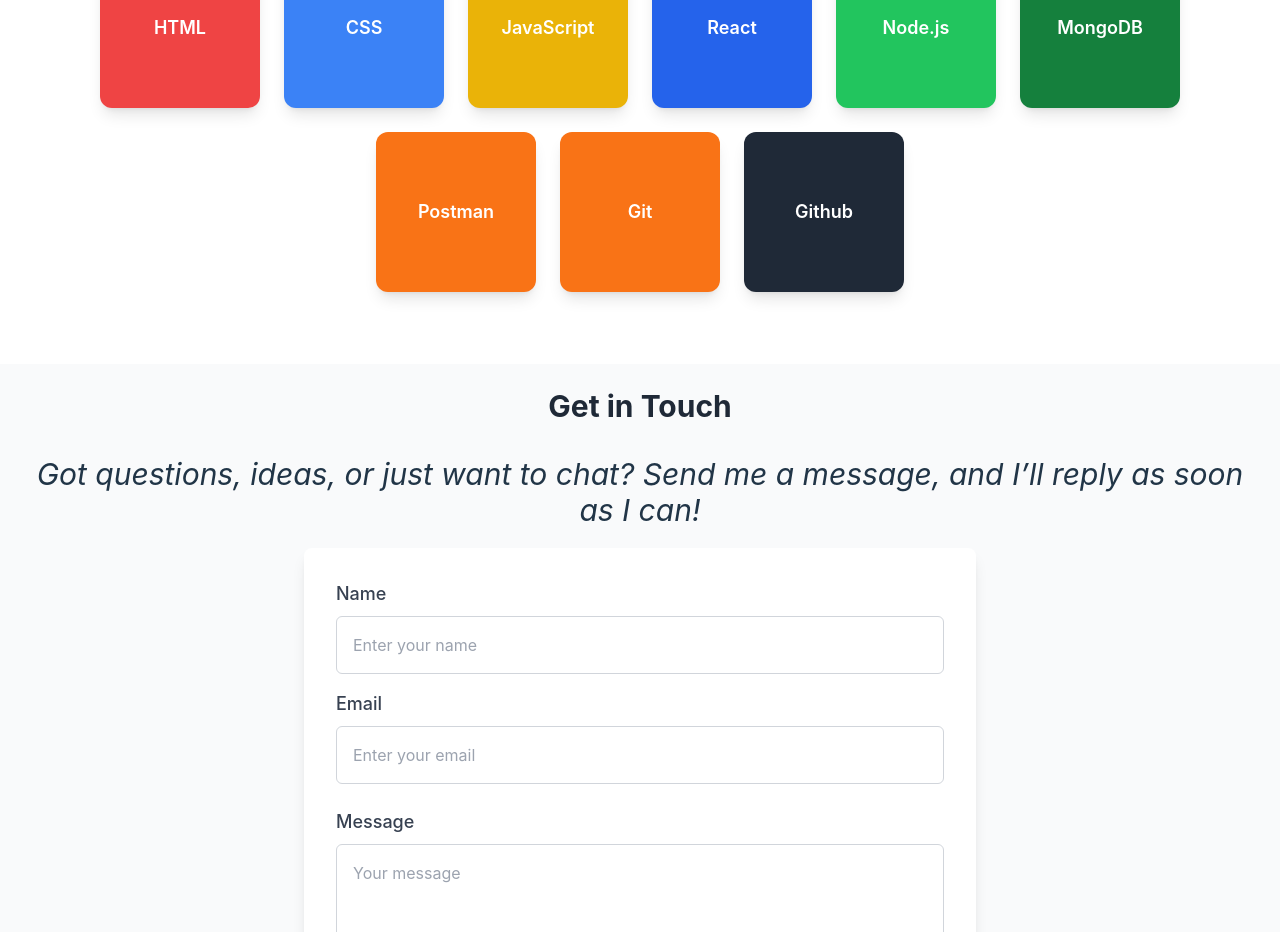
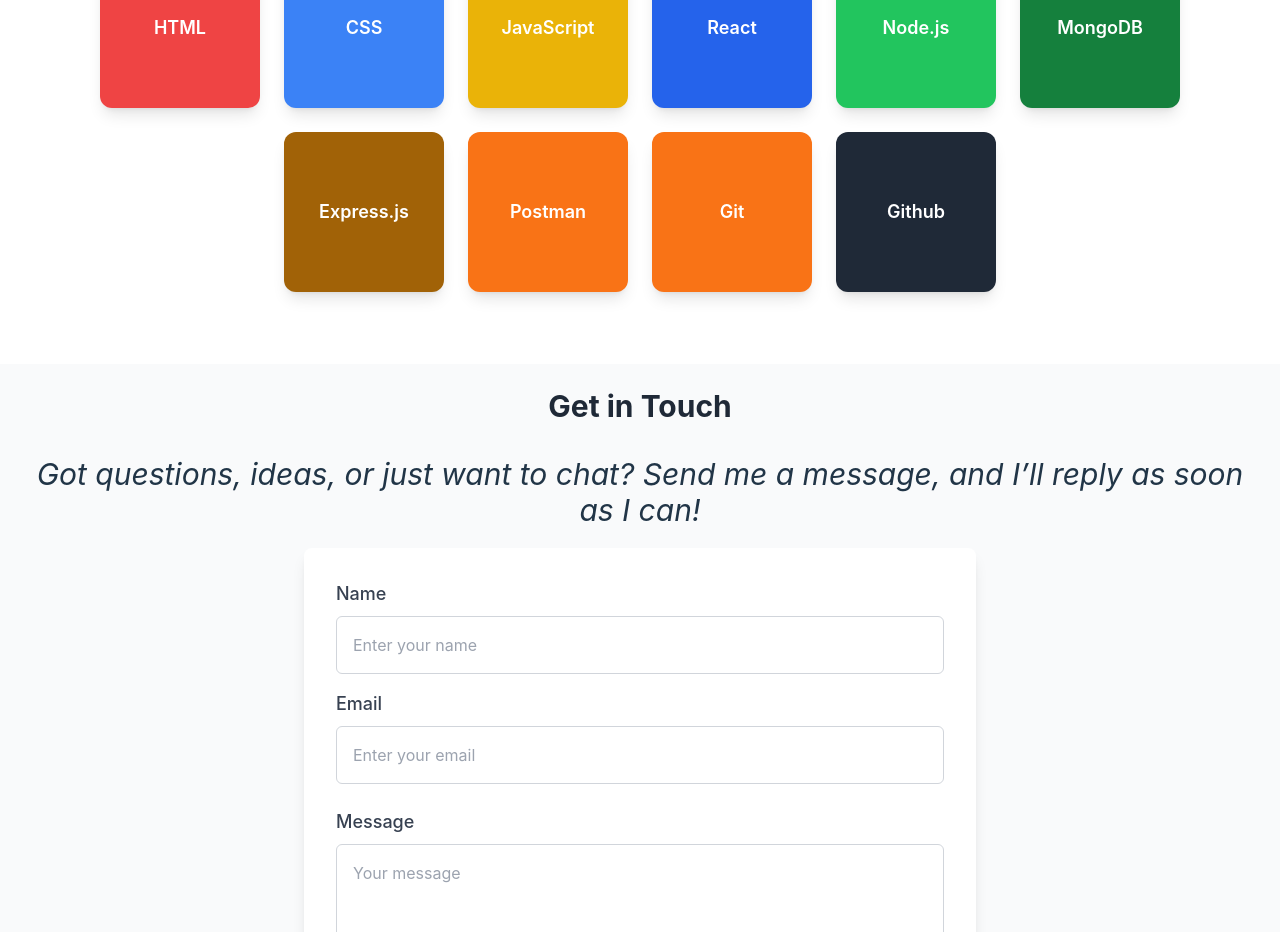
Before and after one commit to Zamal2003/Portfolio-main, a React (Vite) app in the folder portfolio-main/: page / in a window 1280 px wide. Shown: the part 2660-3592 px from the top of the page. Built offline with nearby package versions, Linux system fonts and the light colour scheme.

Commit message:
first commit

```diff
--- a/portfolio-main/src/components/Skills.jsx
+++ b/portfolio-main/src/components/Skills.jsx
@@ -8,6 +8,7 @@
     { name: 'React', bgColor: 'bg-blue-600' },
     { name: 'Node.js', bgColor: 'bg-green-500' },
     { name: 'MongoDB', bgColor: 'bg-green-700' },
+    { name: 'Express.js', bgColor: 'bg-yellow-700' },
     { name: 'Postman', bgColor: 'bg-orange-500' },
     { name: 'Git', bgColor: 'bg-orange-500' },
     { name: 'Github', bgColor: 'bg-gray-800' }
```
